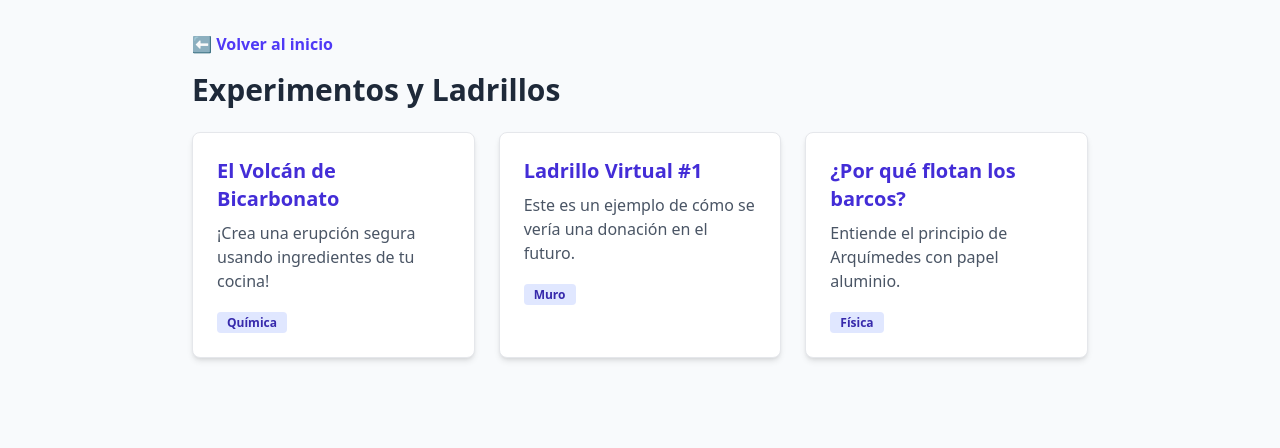
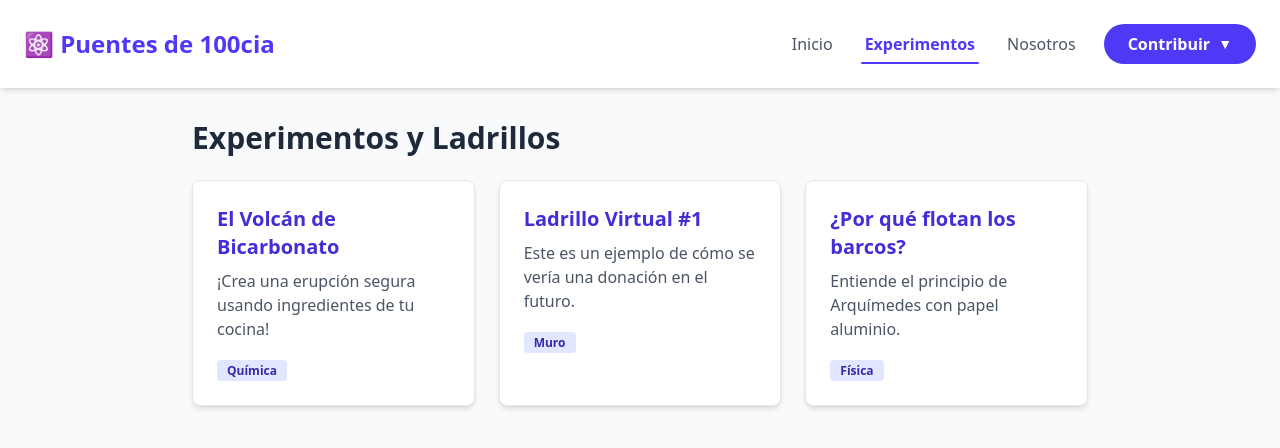
Before and after one commit to fpalaciosFM/ProyectoWebEscalable, a React (Vite) app: page /#/experimentos in a window 1280 px wide. Shown: the top 448 px of the page. Built offline with nearby package versions, Linux system fonts and the light colour scheme.

Commit message:
docs: documentar componentes y servicios (JSDoc)
Agrega comentarios JSDoc y comentarios inline a NavBar, Home, Experimentos, Contribuir y servicio experimento.js para facilitar colaboración y generación de documentación.

```diff
--- a/src/pages/Experimentos.jsx
+++ b/src/pages/Experimentos.jsx
@@ -2,11 +2,19 @@
 import { Link } from 'react-router-dom';
 import { useState, useEffect } from 'react'
 import { getExperimentos } from '../services/experimento'
+import NavBar from '../components/NavBar'
 
+/**
+ * ListaExperimentos
+ * Página que consulta (mock) la lista de experimentos y los renderiza en un grid.
+ * - Usa `getExperimentos` del servicio para simular una petición asíncrona
+ * - Muestra un estado de carga mientras llegan los datos
+ */
 const ListaExperimentos = () => {
     const [datos, setDatos] = useState([]);
     const [cargando, setCargando] = useState(true);
 
+    // Ejecutar la petición simulada al montar el componente
     useEffect(() => {
         getExperimentos().then((resultado) => {
             setDatos(resultado);
@@ -14,14 +22,18 @@ const ListaExperimentos = () => {
         });
     }, []);
 
+    // Estado de carga sencillo
     if (cargando) return <div className="text-center p-10 text-xl">Cargando ciencia... ⏳</div>;
 
     return (
-        <div className="min-h-screen bg-slate-50 p-8">
+        <div className="min-h-screen bg-slate-50">
+            {/* NavBar reutilizable */}
+            <NavBar />
+            <div className="p-8">
                 <div className="max-w-4xl mx-auto">
-                <Link to="/" className="text-indigo-600 hover:underline mb-4 inline-block font-bold">⬅ Volver al inicio</Link>
                     <h2 className="text-3xl font-bold mb-6 text-gray-800">Experimentos y Ladrillos</h2>
 
+                    {/* Grid de tarjetas con experimentos */}
                     <div className="grid gap-6 grid-cols-1 md:grid-cols-2 lg:grid-cols-3">
                         {datos.map((item) => (
                             <div key={item.id} className="bg-white border border-gray-200 p-6 rounded-lg shadow-md hover:shadow-lg transition">
@@ -35,6 +47,7 @@ const ListaExperimentos = () => {
                     </div>
                 </div>
             </div>
+        </div>
     );
 };
 
--- a/src/pages/Home.jsx
+++ b/src/pages/Home.jsx
@@ -2,6 +2,11 @@
 import { Link } from 'react-router-dom';
 import NavBar from '../components/NavBar';
 
+/**
+ * Home Page
+ * Página de inicio con hero, resumen de características y llamada a la acción.
+ * - Importante: usa `NavBar` como encabezado común de la aplicación
+ */
 const Home = () => {
     return (
         <div className="min-h-screen bg-slate-50 font-sans text-gray-800">
```
Also changed, not shown: src/App.jsx (+6 -1 lines), src/components/NavBar.jsx (+10 -0 lines), src/pages/Contribuir.jsx (+10 -0 lines), src/services/experimento.js (+9 -1 lines), 1 other file (tests, documents, lock files or other folders). Lines whose indentation alone changed are shown as unchanged.
